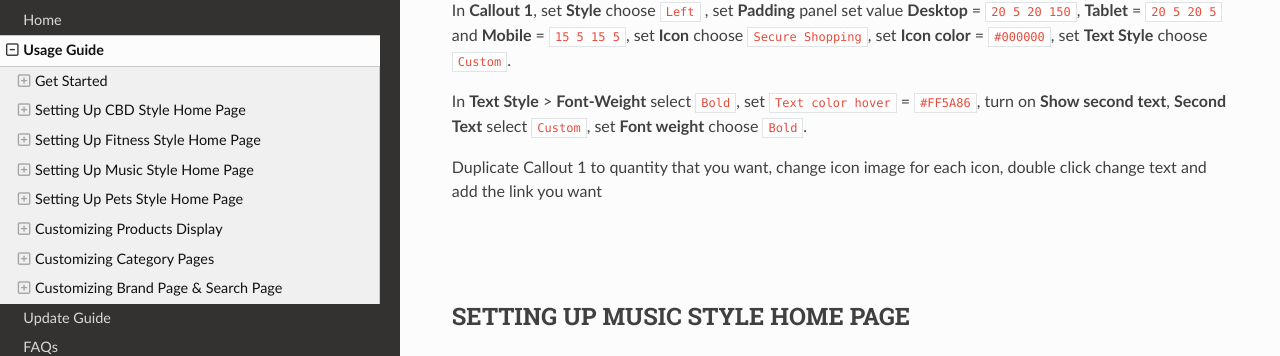
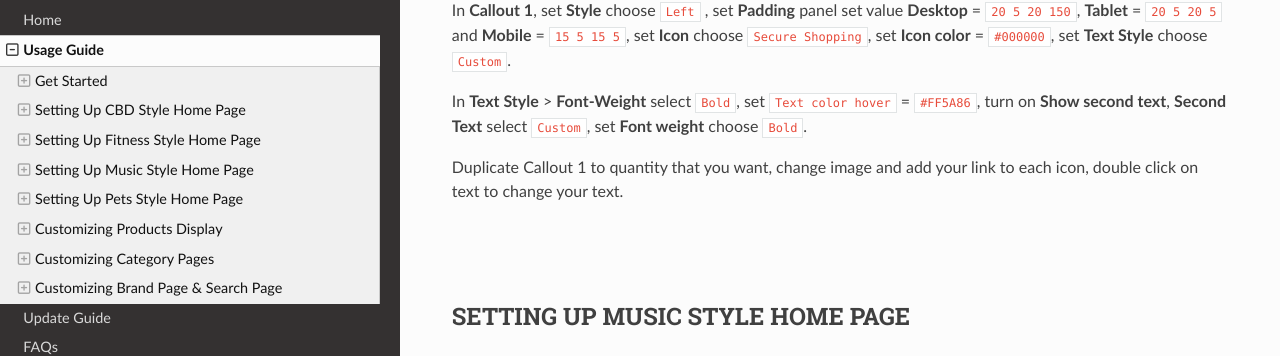
Before and after one commit to allcommerce/bc-inhealth-docs, an MkDocs documentation site: the page built from docs/usage.md, in a window 1280 px wide and 900 px high, scrolled down 17624 px. Shown: the part 100-456 px from the top of the window. Built offline with MkDocs 1.6.1, drawn with Linux system fonts in a browser that asks for light colours; nearby versions of some CDN libraries.

Commit message:
change text line 300

```diff
--- a/docs/usage.md
+++ b/docs/usage.md
@@ -327,7 +327,7 @@ In **Callout 1**, set **Style** choose `Left` , set **Padding** panel set value
 
 In **Text Style** > **Font-Weight** select `Bold`, set `Text color hover` = `#FF5A86`, turn on **Show second text**, **Second Text** select `Custom`, set **Font weight** choose `Bold`.
 
-Duplicate Callout 1 to quantity that you want, change icon image for each icon, double click change text and add the link you want
+Duplicate Callout 1 to quantity that you want, change image and add your link to each icon, double click on text to change your text.
 ## Setting Up Music Style Home Page
 
 ### General
```
